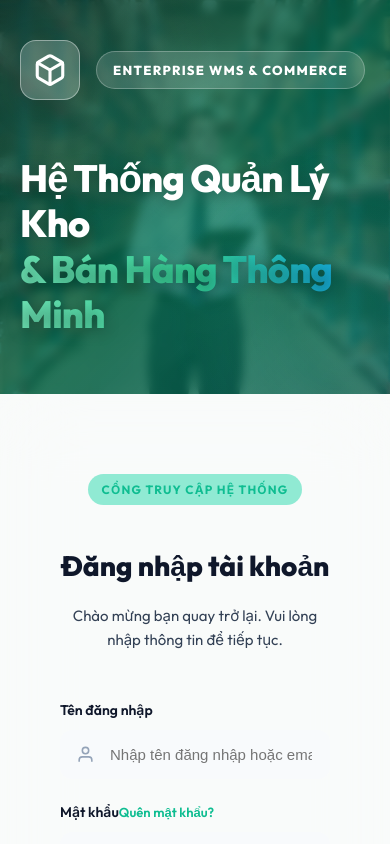
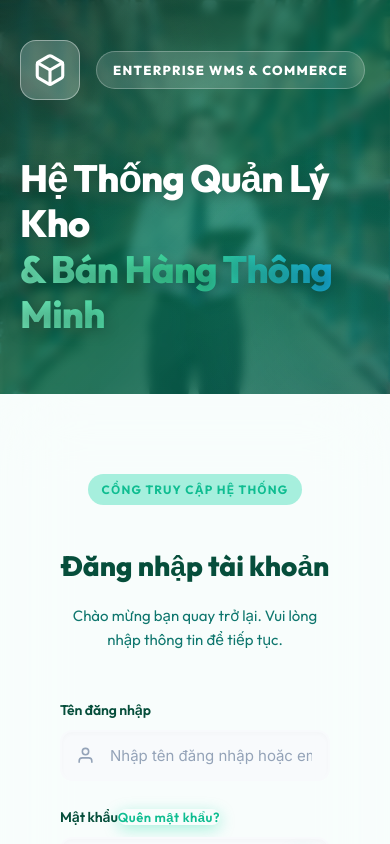
Before and after one commit to hiep2005zz/quanlybanhangvakho, a React (Vite) app in the folder frontend/: page / in a window 390 px wide. Shown: the top 844 px of the page. Built offline with nearby package versions, Linux system fonts and the light colour scheme; no server answers.

Commit message:
Khôi phục chính xác giao diện Emerald/Teal tối qua

```diff
--- a/frontend/src/app.css
+++ b/frontend/src/app.css
@@ -4,46 +4,57 @@
   /* Core Typography */
   font-family: 'Outfit', 'Inter', system-ui, -apple-system, sans-serif;
 
-  /* Modern HSL Palette - Premium Midnight & Emerald/Teal Theme */
+  /* Modern HSL Palette - Elegant Emerald & Teal Theme */
   --hue-primary: 165;
   --primary: hsl(var(--hue-primary), 85%, 40%);
   --primary-hover: hsl(var(--hue-primary), 85%, 30%);
-  --primary-glow: hsla(var(--hue-primary), 85%, 45%, 0.45);
+  --primary-glow: hsla(var(--hue-primary), 85%, 45%, 0.35);
 
   --success: hsl(142, 70%, 40%);
+  --success-bg: hsl(142, 70%, 94%);
+  --success-border: hsl(142, 70%, 82%);
+
   --warning: hsl(38, 92%, 45%);
+  --warning-bg: hsl(38, 92%, 94%);
+  --warning-border: hsl(38, 92%, 82%);
+
   --danger: hsl(348, 83%, 45%);
+  --danger-bg: hsl(348, 83%, 94%);
+  --danger-border: hsl(348, 83%, 85%);
+
   --info: hsl(199, 89%, 45%);
+  --info-bg: hsl(199, 89%, 94%);
+  --info-border: hsl(199, 89%, 82%);
 
-  /* Backgrounds & Glassmorphism - Upgraded to a sleek modern Light/Glass theme */
-  --bg-app: #f4f7f6; /* Super light teal tint */
+  /* Backgrounds & Glassmorphism */
+  --bg-app: #f2fcf9; /* Extremely subtle mint/teal tint */
   --bg-slate-50: #f8fafc;
   --bg-slate-100: #f1f5f9;
   --bg-slate-200: #e2e8f0;
 
-  --bg-card: rgba(255, 255, 255, 0.65);
-  --bg-card-hover: rgba(255, 255, 255, 0.95);
+  --bg-card: rgba(255, 255, 255, 0.7);
+  --bg-card-hover: rgba(255, 255, 255, 0.9);
 
-  --glass-border: rgba(255, 255, 255, 0.8);
-  --glass-shadow: 0 12px 40px 0 rgba(10, 80, 60, 0.05);
+  --glass-border: rgba(255, 255, 255, 0.6);
+  --glass-shadow: 0 8px 32px 0 rgba(10, 80, 60, 0.08);
 
   /* Typography Colors */
-  --text-primary: #0f172a; /* Deep slate */
-  --text-secondary: #334155;
+  --text-primary: #064e3b; /* Deep emerald */
+  --text-secondary: #0f766e; /* Teal */
   --text-muted: #64748b;
   --text-dim: #94a3b8;
 
   /* Subtle border & outline */
   --border-subtle: rgba(255, 255, 255, 0.7);
-  --border-medium: rgba(20, 184, 166, 0.25); /* Teal border */
+  --border-medium: rgba(20, 184, 166, 0.2); /* Soft teal border */
   --border-strong: #99f6e4;
   --border-focus: var(--primary);
 
   /* Elevation Shadows */
-  --shadow-sm: 0 2px 8px rgba(4, 47, 46, 0.04);
-  --shadow-md: 0 8px 24px rgba(4, 47, 46, 0.06);
-  --shadow-lg: 0 16px 40px rgba(4, 47, 46, 0.08);
-  --shadow-xl: 0 24px 60px rgba(4, 47, 46, 0.12);
+  --shadow-sm: 0 2px 4px rgba(4, 47, 46, 0.03);
+  --shadow-md: 0 4px 12px rgba(4, 47, 46, 0.06);
+  --shadow-lg: 0 10px 25px rgba(4, 47, 46, 0.1);
+  --shadow-xl: 0 20px 40px rgba(4, 47, 46, 0.15);
   --shadow-card: var(--glass-shadow);
 
   /* Radius */
@@ -59,21 +70,21 @@
 }
 
 /* Global Reset & Body */
-* { box-sizing: border-box; }
+* {
+  box-sizing: border-box;
+}
 
 body {
   margin: 0;
   min-width: 320px;
   background-color: var(--bg-app);
-  /* Premium Dynamic Gradient Mesh Background */
+  /* Elegant Emerald/Teal Mesh Gradient */
   background-image:
-    radial-gradient(circle at 10% 0%, hsla(160, 80%, 90%, 0.6) 0, transparent 40%),
-    radial-gradient(circle at 90% 10%, hsla(190, 70%, 90%, 0.6) 0, transparent 40%),
-    radial-gradient(circle at 50% 90%, hsla(140, 60%, 90%, 0.6) 0, transparent 50%),
-    radial-gradient(circle at 10% 90%, hsla(170, 70%, 90%, 0.4) 0, transparent 50%);
+    radial-gradient(at 0% 0%, hsla(160, 70%, 85%, 0.4) 0, transparent 50%),
+    radial-gradient(at 50% 0%, hsla(180, 60%, 85%, 0.4) 0, transparent 50%),
+    radial-gradient(at 100% 0%, hsla(140, 50%, 80%, 0.4) 0, transparent 50%);
   background-attachment: fixed;
-  background-size: 120vw 120vh;
-  animation: bgShift 20s ease-in-out infinite alternate;
+  background-size: cover;
   -webkit-font-smoothing: antialiased;
   -moz-osx-font-smoothing: grayscale;
   text-rendering: optimizeLegibility;
@@ -81,27 +92,249 @@ body {
   color: var(--text-primary);
 }
 
-@keyframes bgShift {
-  0% { background-position: 0% 0%; }
-  100% { background-position: 100% 100%; }
+/* Custom Scrollbar */
+::-webkit-scrollbar {
+  width: 8px;
+  height: 8px;
+}
+::-webkit-scrollbar-track {
+  background: transparent;
+}
+::-webkit-scrollbar-thumb {
+  background: rgba(20, 184, 166, 0.4);
+  border-radius: var(--radius-pill);
+}
+::-webkit-scrollbar-thumb:hover {
+  background: rgba(15, 118, 110, 0.7);
 }
 
-/* Custom Scrollbar */
-::-webkit-scrollbar { width: 10px; height: 10px; }
-::-webkit-scrollbar-track { background: transparent; }
-::-webkit-scrollbar-thumb { background: rgba(20, 184, 166, 0.3); border-radius: var(--radius-pill); border: 2px solid transparent; background-clip: padding-box; }
-::-webkit-scrollbar-thumb:hover { background-color: rgba(15, 118, 110, 0.6); }
+:focus-visible {
+  outline: none;
+}
 
-:focus-visible { outline: none; box-shadow: 0 0 0 3px var(--primary-glow); }
+/* Auth Screens - Glassmorphism Magic */
+.auth-page {
+  min-height: 100vh;
+  width: 100vw;
+  display: flex;
+  align-items: center;
+  justify-content: center;
+  /* Dynamic abstract teal background */
+  background:
+    radial-gradient(circle at 15% 50%, rgba(16, 185, 129, 0.15), transparent 30%),
+    radial-gradient(circle at 85% 30%, rgba(14, 165, 233, 0.15), transparent 30%),
+    radial-gradient(circle at 50% 80%, rgba(20, 184, 166, 0.15), transparent 30%),
+    var(--bg-app);
+  padding: 32px 20px;
+  position: relative;
+  z-index: 1;
+  overflow-y: auto;
+}
 
-/* Buttons Overhaul */
-button, .btn {
+.auth-card {
+  width: min(100%, 480px);
+  padding: 48px 40px;
+  /* Glassmorphism */
+  background: rgba(255, 255, 255, 0.7);
+  backdrop-filter: blur(25px);
+  -webkit-backdrop-filter: blur(25px);
+  border: 1px solid var(--glass-border);
+  border-radius: var(--radius-xl);
+  box-shadow:
+    var(--shadow-xl),
+    inset 0 0 0 1px rgba(255, 255, 255, 0.6);
+  animation: floatIn 0.6s var(--ease-spring) forwards;
+  color: var(--text-primary);
+  position: relative;
+  overflow: hidden;
+}
+
+/* Subtle glow behind card */
+.auth-card::before {
+  content: '';
+  position: absolute;
+  top: -50%;
+  left: -50%;
+  width: 200%;
+  height: 200%;
+  background: radial-gradient(circle, rgba(255,255,255,0.9) 0%, transparent 60%);
+  opacity: 0.6;
+  pointer-events: none;
+  z-index: -1;
+  animation: slowRotate 20s linear infinite;
+}
+
+.eyebrow {
+  margin: 0 0 12px;
+  background: linear-gradient(135deg, var(--primary) 0%, #0ea5e9 100%);
+  -webkit-background-clip: text;
+  -webkit-text-fill-color: transparent;
+  font: 700 12px/1.2 'Outfit', sans-serif;
+  letter-spacing: 2px;
+  text-transform: uppercase;
+}
+
+.auth-card h1 {
+  margin: 0 0 12px 0;
   font-family: 'Outfit', sans-serif;
-  transition: all 0.3s var(--ease-spring) !important;
+  font-size: 28px;
+  font-weight: 800;
+  color: var(--text-primary);
+  letter-spacing: -0.03em;
+  line-height: 1.2;
+}
+
+.intro {
+  margin: 0 0 32px;
+  color: var(--text-secondary);
+  font-size: 15px;
+  line-height: 1.6;
+}
+
+/* Form Elements */
+form {
+  display: flex;
+  flex-direction: column;
+  gap: 20px;
+}
+
+label {
+  margin-top: 0;
+  color: var(--text-primary);
+  font-weight: 600;
+  font-size: 14px;
+  letter-spacing: -0.01em;
+}
+
+input {
+  width: 100%;
+  padding: 14px 16px;
+  background: rgba(255, 255, 255, 0.85);
+  border: 1px solid var(--border-medium);
+  border-radius: var(--radius-md);
+  color: var(--text-primary);
+  font-family: 'Inter', sans-serif;
+  font-size: 15px;
+  outline: none;
+  transition: all var(--transition-fast);
+  box-shadow: inset 0 2px 4px rgba(4, 47, 46, 0.02);
+}
+
+input::placeholder {
+  color: var(--text-dim);
+}
+
+input:hover {
+  border-color: #5eead4;
+  background: rgba(255, 255, 255, 0.95);
+}
+
+input:focus {
+  outline: none;
+  border-color: var(--primary);
+  background: #ffffff;
+  box-shadow: 0 0 0 4px var(--primary-glow), inset 0 2px 4px rgba(4, 47, 46, 0.02);
+}
+
+.pwd-input-wrapper {
+  position: relative;
+  display: flex;
+  align-items: center;
+  width: 100%;
+}
+
+.pwd-input-wrapper input {
+  padding-right: 56px;
+}
+
+.reset-toggle-pwd-btn {
+  position: absolute;
+  right: 8px;
+  top: 50%;
+  transform: translateY(-50%);
+  background: transparent !important;
+  border: none !important;
+  box-shadow: none !important;
+  color: var(--text-muted);
+  font-size: 13px;
+  font-weight: 600;
+  cursor: pointer;
+  padding: 6px 10px !important;
+  border-radius: var(--radius-sm) !important;
+  transition: all var(--transition-fast);
+}
+
+.reset-toggle-pwd-btn:hover {
+  color: var(--primary);
+  background: rgba(13, 148, 136, 0.1) !important;
+  transform: translateY(-50%) scale(1.05) !important;
+}
+
+/* Buttons */
+button {
+  margin-top: 8px;
+  padding: 14px 24px;
+  border: 0;
+  border-radius: var(--radius-md);
+  color: #ffffff;
+  background: linear-gradient(135deg, var(--primary) 0%, #0f766e 100%);
+  cursor: pointer;
+  font-family: 'Outfit', sans-serif;
+  font-weight: 700;
+  font-size: 15px;
+  letter-spacing: 0.5px;
+  transition: all 0.3s var(--ease-spring);
+  box-shadow: 0 4px 15px var(--primary-glow);
+  position: relative;
+  overflow: hidden;
+}
+
+/* Button Shine Effect */
+button::after {
+  content: '';
+  position: absolute;
+  top: 0;
+  left: -100%;
+  width: 50%;
+  height: 100%;
+  background: linear-gradient(to right, rgba(255,255,255,0) 0%, rgba(255,255,255,0.3) 50%, rgba(255,255,255,0) 100%);
+  transform: skewX(-25deg);
+  transition: all 0.5s ease;
+}
+
+button:hover:not(:disabled) {
+  transform: translateY(-2px);
+  box-shadow: 0 8px 25px rgba(13, 148, 136, 0.45);
+}
+
+button:hover:not(:disabled)::after {
+  left: 150%;
 }
 
 button:active:not(:disabled) {
-  transform: scale(0.97) !important;
+  transform: translateY(1px);
+}
+
+button:disabled {
+  background: var(--text-dim);
+  cursor: not-allowed;
+  box-shadow: none;
+  opacity: 0.7;
+}
+
+button.secondary {
+  background: rgba(255, 255, 255, 0.6);
+  color: var(--text-secondary);
+  border: 1px solid rgba(255, 255, 255, 0.9);
+  box-shadow: var(--shadow-sm);
+  backdrop-filter: blur(10px);
+}
+
+button.secondary:hover {
+  background: rgba(255, 255, 255, 0.95);
+  color: var(--text-primary);
+  border-color: #5eead4;
+  box-shadow: var(--shadow-md);
 }
 
 /* Alerts / Messages */
@@ -118,12 +351,32 @@ button:active:not(:disabled) {
   backdrop-filter: blur(10px);
 }
 
-.success { color: var(--success); background: rgba(220, 252, 231, 0.85); border: 1px solid var(--border-medium); }
-.error { color: var(--danger); background: rgba(254, 226, 226, 0.85); border: 1px solid rgba(239, 68, 68, 0.3); }
+.success {
+  color: var(--success);
+  background: rgba(220, 252, 231, 0.85);
+  border: 1px solid var(--success-border);
+}
+
+.error {
+  color: var(--danger);
+  background: rgba(254, 226, 226, 0.85);
+  border: 1px solid var(--danger-border);
+}
+
+/* Animations */
+@keyframes floatIn {
+  0% { opacity: 0; transform: translateY(20px) scale(0.95); }
+  100% { opacity: 1; transform: translateY(0) scale(1); }
+}
+
+@keyframes slowRotate {
+  0% { transform: rotate(0deg); }
+  100% { transform: rotate(360deg); }
+}
 
 /* Utilities for Dashboard */
 .brand-title-shimmer {
-  background: linear-gradient(90deg, #0f766e 0%, #14b8a6 50%, #0f766e 100%);
+  background: linear-gradient(90deg, #064e3b 0%, #0d9488 50%, #064e3b 100%);
   background-size: 200% auto;
   color: transparent;
   -webkit-background-clip: text;
@@ -140,20 +393,16 @@ button:active:not(:disabled) {
 }
 
 .brand-logo-animated:hover {
-  transform: translateY(-2px) rotate(8deg) scale(1.1) !important;
-  box-shadow: 0 10px 25px rgba(13, 148, 136, 0.5) !important;
+  transform: translateY(-2px) rotate(5deg) scale(1.1) !important;
+  box-shadow: 0 8px 20px rgba(13, 148, 136, 0.4) !important;
 }
 
-/* Animations */
-@keyframes floatIn {
-  0% { opacity: 0; transform: translateY(20px) scale(0.95); }
-  100% { opacity: 1; transform: translateY(0) scale(1); }
-}
-
-@keyframes pulseSoft {
-  0% { box-shadow: 0 0 0 0 rgba(20, 184, 166, 0.4); }
-  70% { box-shadow: 0 0 0 10px rgba(20, 184, 166, 0); }
-  100% { box-shadow: 0 0 0 0 rgba(20, 184, 166, 0); }
+/* Media Queries */
+@media (max-width: 768px) {
+  .auth-card {
+    padding: 32px 24px;
+    border-radius: var(--radius-lg);
+  }
 }
 
 @media (prefers-reduced-motion: reduce) {
```
Also changed, not shown: frontend/src/components/dashboard.css (+71 -115 lines).
